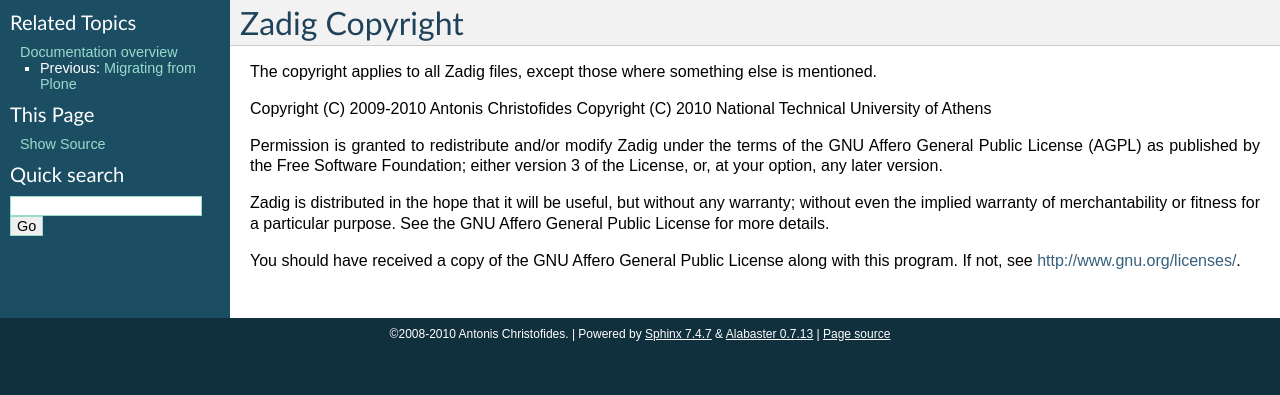
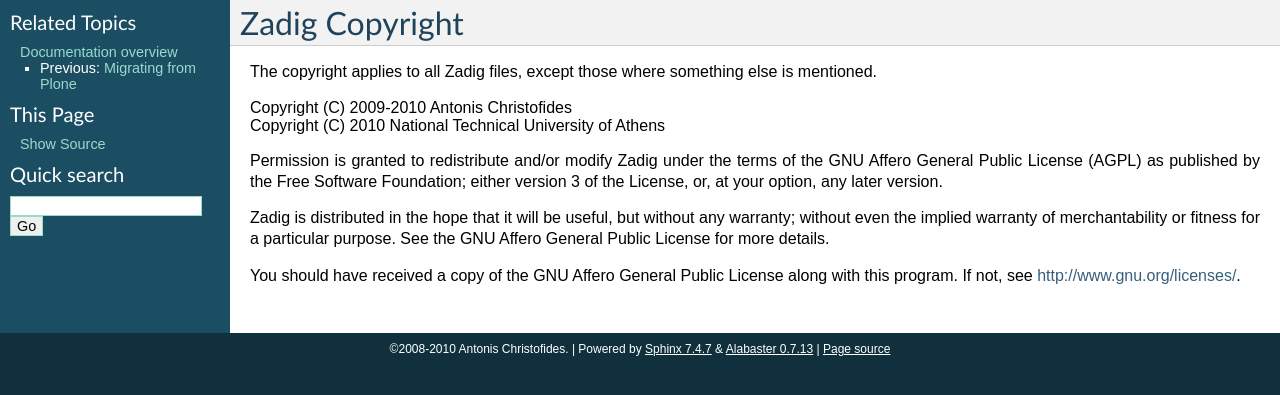
Before and after one commit to aptiko/zadig, a Sphinx documentation site: the page built from docs/copyright.txt, in a window 1280 px wide. Shown: the top 395 px of the page. Built offline with Sphinx 7.4.7, drawn with Linux system fonts in a browser that asks for light colours.

Commit message:
Minor documentation fix

```diff
--- a/docs/copyright.txt
+++ b/docs/copyright.txt
@@ -4,8 +4,8 @@ Zadig Copyright
 The copyright applies to all Zadig files, except those where
 something else is mentioned.
 
-Copyright (C) 2009-2010 Antonis Christofides
-Copyright (C) 2010 National Technical University of Athens
+| Copyright (C) 2009-2010 Antonis Christofides
+| Copyright (C) 2010 National Technical University of Athens
 
 Permission is granted to redistribute and/or modify Zadig under
 the terms of the GNU Affero General Public License (AGPL) as published
```
